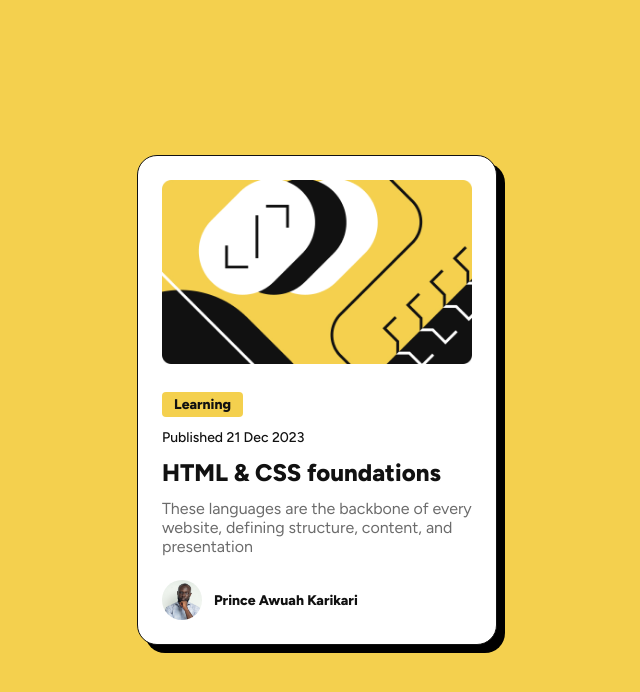
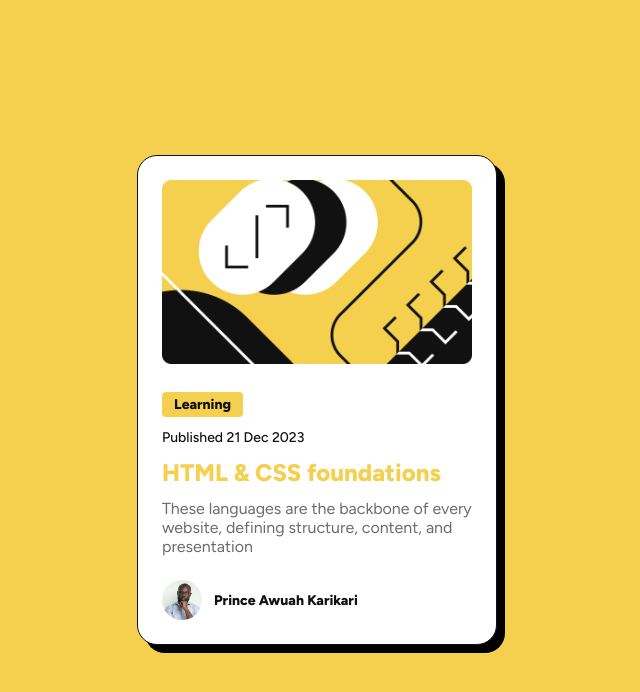
Before and after one commit to PRINCEKK122/blog-preview-card, a plain HTML site: page index.html in a window 1280 px wide. In both pictures the pointer is over the element "HTML & CSS foundations". Shown: the whole page, without its empty margins (323-963 px from the left). Drawn offline with Linux system fonts and the light colour scheme.

Commit message:
add hover state to h1 heading

```diff
--- a/style.css
+++ b/style.css
@@ -59,6 +59,12 @@ img {
   font-weight: 800;
 }
 
+.title:hover,
+.title:active {
+  color: #f4d04e;
+  cursor: pointer;
+}
+
 .course-summary {
   color: #6b6b6b;
   font-size: 16px;
@@ -79,5 +85,5 @@ img {
 }
 
 .author {
-    font-weight: 800
+  font-weight: 800;
 }
```
Lines whose indentation alone changed are shown as unchanged.
